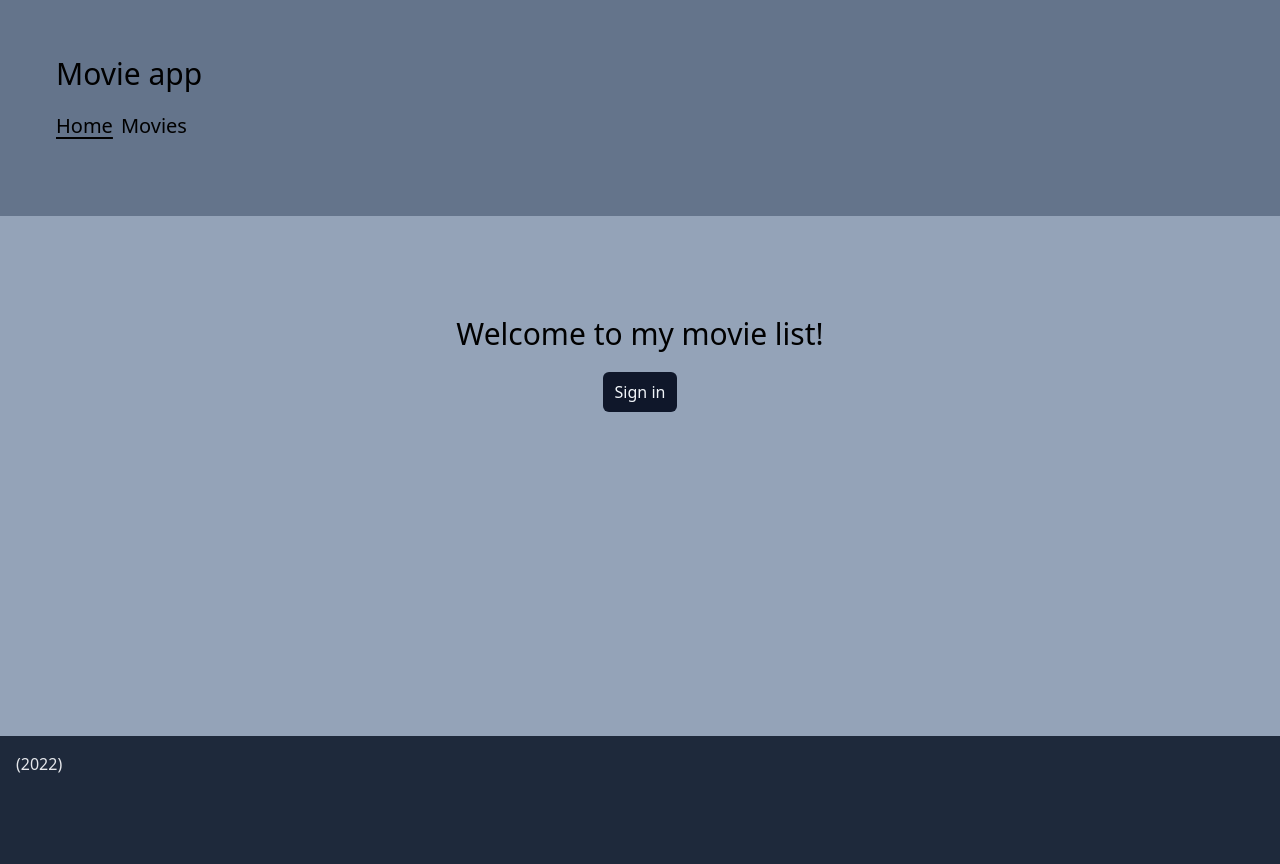
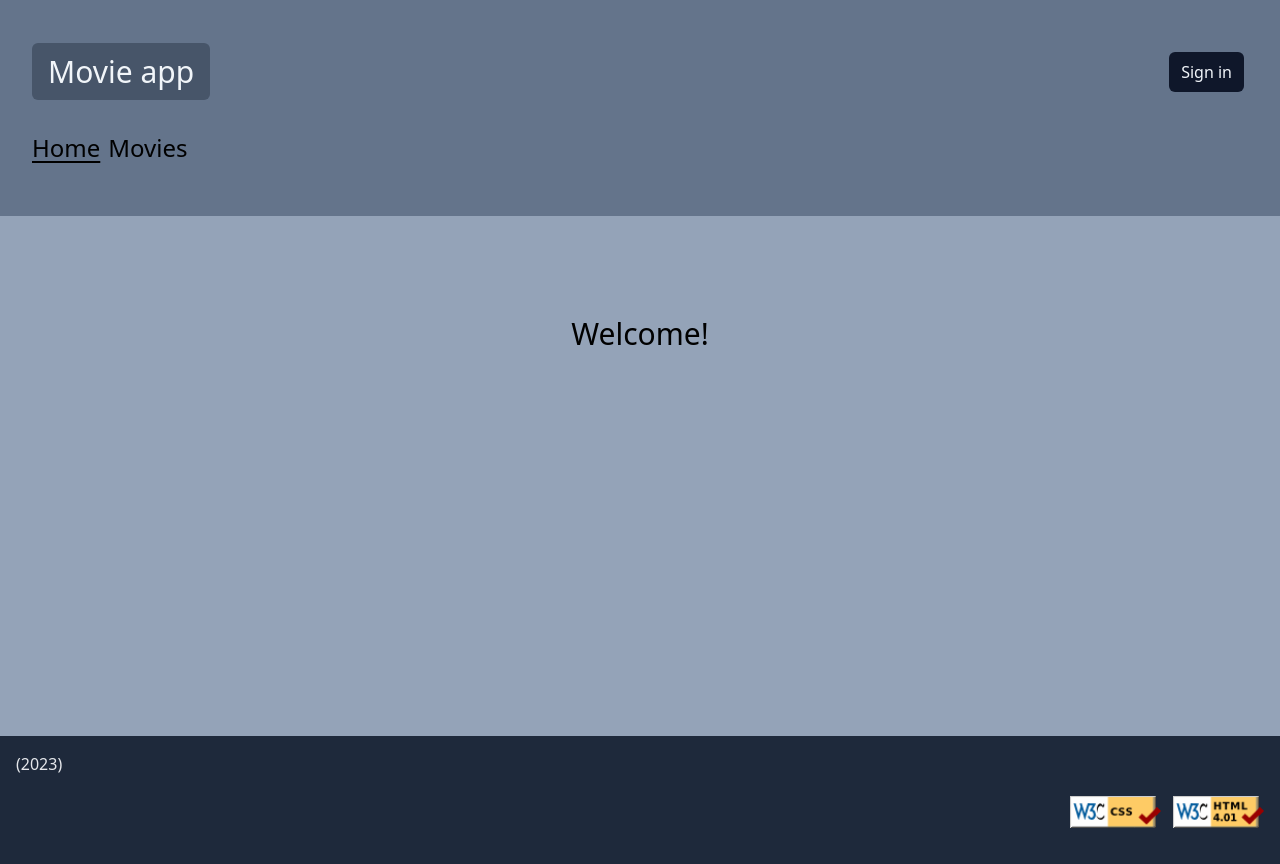
Before and after one commit to JLemmetti/movies, a Next.js app: page / in a window 1280 px wide. Built offline with nearby package versions, Linux system fonts and the light colour scheme; no server answers.

Commit message:
Layout improvements and cleanup

```diff
--- a/app/layout.tsx
+++ b/app/layout.tsx
@@ -1,4 +1,7 @@
+import Image from 'next/image';
+import Link from 'next/link';
 import '../styles/globals.css';
+import LoginBtn from './login-btn';
 import NavLink from './nav-link';
 import Providers from './providers';
 
@@ -12,25 +15,51 @@ export default function RootLayout({ children }: Props): JSX.Element {
       <head>
         <title>Movie app</title>
       </head>
-
+      <Providers>
         <body className="antialiased bg-slate-400">
-        <header className="text-xl p-14 bg-slate-500">
-          <h1 className="text-3xl ">Movie app</h1>
-          <nav className="my-5 space-x-2">
+          <header className="p-8 bg-slate-500">
+            <div className="flex items-center justify-between">
+              <h1 className="text-xl">
+                <Link
+                  href="/"
+                  className="px-4 py-2 text-3xl rounded-md bg-slate-600 hover:bg-slate-700 text-slate-100"
+                >
+                  Movie app
+                </Link>
+              </h1>
+              <div className="flex flex-col items-center my-5">
+                <LoginBtn />
+              </div>
+            </div>
+            <nav className="my-5 space-x-2 text-2xl">
               <NavLink href="/">Home</NavLink>
               <NavLink href="/movies">Movies</NavLink>
             </nav>
           </header>
 
-        <main className="px-32 py-5">
-          <Providers>{children}</Providers>
-        </main>
+          <main className="px-32 py-5">{children}</main>
 
           <footer className="h-32 p-4 bg-slate-800">
-          <p className="text-gray-200">(2022)</p>
-          <div className="flex justify-end my-5 space-x-3"></div>
+            <p className="text-gray-200">(2023)</p>
+            <div className="flex justify-end my-5 space-x-3">
+              <Image
+                className="w-auto h-8"
+                src="/imgs/valid-css.png"
+                width="176"
+                height="62"
+                alt="Valid CSS"
+              />
+              <Image
+                className="w-auto h-8"
+                src="/imgs/valid-html401.png"
+                width="176"
+                height="62"
+                alt="Valid CSS"
+              />
+            </div>
           </footer>
         </body>
+      </Providers>
     </html>
   );
 }
--- a/app/login-btn.tsx
+++ b/app/login-btn.tsx
@@ -1,7 +1,6 @@
 'use client';
 
 import { signIn, signOut, useSession } from 'next-auth/react';
-import UserInformation from './user-information';
 import Image from 'next/image';
 
 export default function Component() {
@@ -11,7 +10,7 @@ export default function Component() {
   if (session) {
     return (
       <div className="flex items-center space-x-2">
-        <p>{session.user?.name}</p>
+        <p className="text-xl">{session.user?.name}</p>
         <Image
           className="rounded-full"
           src={avatarUrl}
@@ -21,7 +20,6 @@ export default function Component() {
           alt="avatar"
         />
         <button onClick={() => signOut()}>Sign out</button>
-        {/* <UserInformation data={session.user} /> */}
       </div>
     );
   }
--- a/app/movies/movie-item.tsx
+++ b/app/movies/movie-item.tsx
@@ -22,7 +22,7 @@ export const MovieItem = ({ movie }: { movie: Movie }): JSX.Element => {
           title={`${title} on IMDB`}
         >
           <Image
-            className="outline-slate-600 hover:outline hover:outline-2"
+            className="w-auto h-6 outline-slate-600 hover:outline hover:outline-2"
             src="/imgs/imdb.svg"
             width="45"
             height="20"
--- a/app/page.tsx
+++ b/app/page.tsx
@@ -1,14 +1,7 @@
-import LoginBtn from './login-btn';
-
 export default async function Page() {
   return (
     <div className="h-[60vh]">
-      <p className="pt-20 mx-auto text-3xl text-center">
-        Welcome to my movie list!
-      </p>
-      <div className="flex flex-col items-center my-5">
-        <LoginBtn />
-      </div>
+      <p className="pt-20 mx-auto text-3xl text-center">Welcome!</p>
     </div>
   );
 }
```
Also changed, not shown: public/imgs/valid-css.png (added), public/imgs/valid-html401.png (added). Lines whose indentation alone changed are shown as unchanged.
